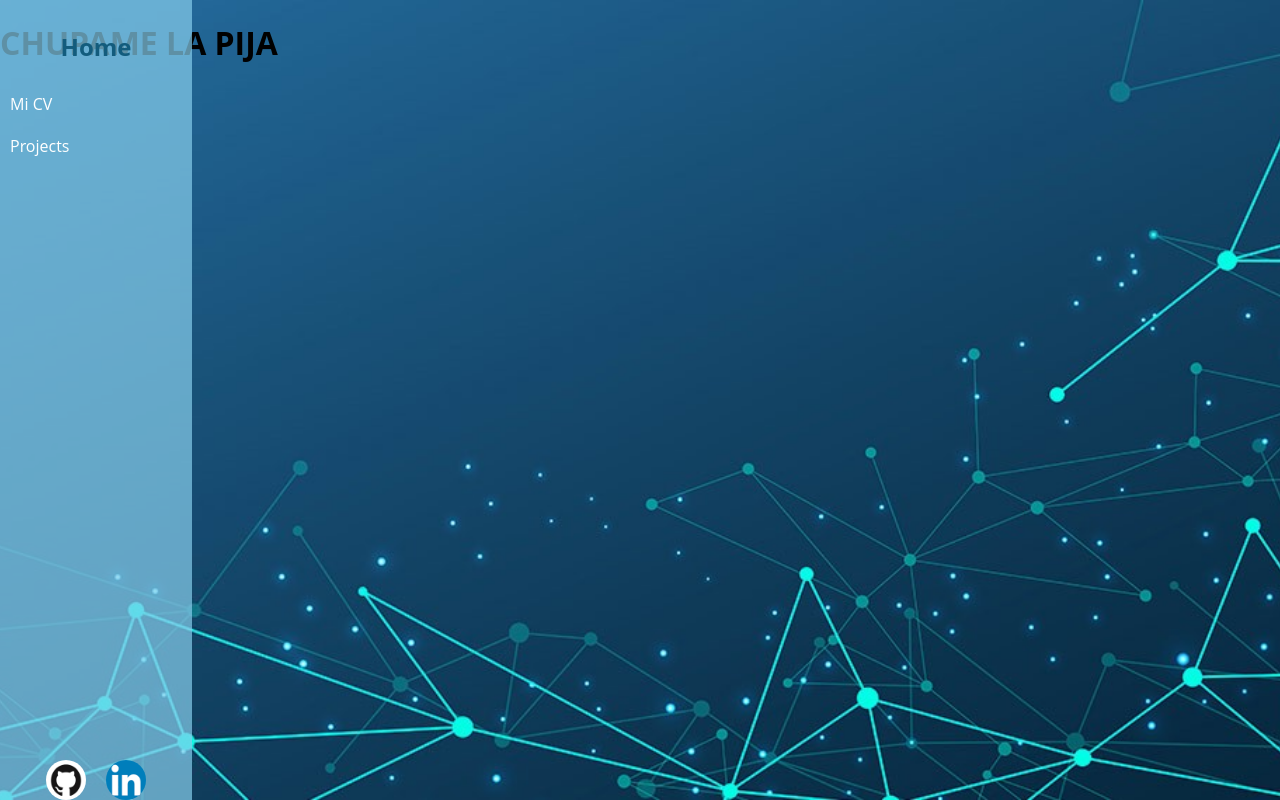
After one commit to ale-camer/personal_website, a Flask app: page /keyphrase_extraction in a window 1280 px wide. The commit adds this page. Run offline with Flask 3, Linux system fonts and the light colour scheme.

Commit message:
intentando agregar el primer proyecto

```diff
--- a/app.py
+++ b/app.py
@@ -10,5 +10,9 @@ def index():
 def mi_cv():
     return render_template('mi_cv.html')
 
+@app.route('/keyphrase_extraction')
+def keyphrase_extraction():
+    return render_template('keyphrase_extraction.html')
+
 if __name__ == '__main__':
     app.run(debug=True)
--- /dev/null
+++ b/keyphrase_extraction.py
@@ -0,0 +1,6 @@
+# -*- coding: utf-8 -*-
+"""
+Created on Sat May 25 01:17:17 2024
+
+@author: ale_c
+"""
--- /dev/null
+++ b/static/main.js
@@ -0,0 +1,11 @@
+$(document).ready(function(){
+    // Función para alternar la visibilidad del submenú de Mi CV
+    $("#cv-toggle").click(function(){
+        $("#cv-menu").toggle();
+    });
+
+    // Función para alternar la visibilidad del submenú de Projects
+    $("#projects-toggle").click(function(){
+        $("#projects-menu").toggle();
+    });
+});
--- a/static/styles.css
+++ b/static/styles.css
@@ -54,13 +54,45 @@ body {
     color: #fff; /* Letras en blanco */
 }
 
+/* .navbar .navbar-list a.dropdown-toggle {
+    cursor: pointer;
+}
+
 .navbar .navbar-list .dropdown .dropdown-menu {
     display: none;
     padding: 10px;
 }
 
-.navbar .navbar-list .dropdown:hover .dropdown-menu {
+.navbar .navbar-list .dropdown-toggle:focus + .dropdown-menu,
+.navbar .navbar-list .dropdown-menu:hover {
     display: block;
+} */
+
+.navbar .navbar-list a.dropdown-toggle {
+    cursor: pointer; /* Cambia el cursor a pointer */
+    position: relative; /* Necesario para el enfoque */
+}
+
+.navbar .navbar-list .dropdown .dropdown-menu {
+    display: none;
+    padding: 10px;
+}
+
+/* Mostrar el submenú cuando el enlace tiene el foco */
+.navbar .navbar-list .dropdown .dropdown-toggle:focus + .dropdown-menu,
+.navbar .navbar-list .dropdown .dropdown-toggle:focus-within + .dropdown-menu {
+    display: block;
+}
+
+/* Mostrar el submenú cuando se pasa el cursor sobre el submenú */
+.navbar .navbar-list .dropdown .dropdown-menu:hover,
+.navbar .navbar-list .dropdown .dropdown-menu:focus-within {
+    display: block;
+}
+
+/* Ocultar el submenú cuando se hace clic fuera */
+body {
+    outline: none;
 }
 
 .navbar .navbar-footer {
@@ -207,3 +239,21 @@ body {
     width: 100%;
     background-color: #2ecc71;
 }
+
+/* PROJECTS */
+
+.projects {
+    background: rgba(0, 0, 0, 0.7); /* Fondo semitransparente */
+    padding: 30px;
+    border-radius: 10px;
+    box-shadow: 0 0 10px rgba(0, 0, 0, 0.1);
+    margin: 20px auto;
+    width: 60%;
+    color: white;
+}
+
+.projects p {
+    text-align: left;
+    margin: 0;
+    color: white;
+}
--- a/templates/base.html
+++ b/templates/base.html
@@ -25,8 +25,8 @@
 
         <ul class="navbar-list">
             <li class="dropdown">
-                <a href="{{ url_for('mi_cv') }}">Mi CV</a>
-                <ul class="dropdown-menu">
+                <a id="cv-toggle" class="dropdown-toggle" tabindex="0" role="button" aria-expanded="false" aria-controls="cv-menu">Mi CV</a>
+                <ul class="dropdown-menu" id="cv-menu">
                     <li><a href="{{ url_for('mi_cv') }}#profile">Profile</a></li>
                     <li><a href="{{ url_for('mi_cv') }}#work-experience">Work Experience</a></li>
                     <li><a href="{{ url_for('mi_cv') }}#education">Education</a></li>
@@ -35,12 +35,12 @@
                 </ul>
             </li>
             <li class="dropdown">
-                <a href="#">Projects</a>
-                <ul class="dropdown-menu">
-                    <li><a href="#">Data Science</a></li>
-                    <li><a href="#">Data Analysis</a></li>
-                    <li><a href="#">Finance</a></li>
-                    <li><a href="#">Visualization</a></li>
+                <a id="projects-toggle" class="dropdown-toggle" tabindex="0" role="button" aria-expanded="false" aria-controls="projects-menu">Projects</a>
+                <ul class="dropdown-menu" id="projects-menu">
+                    <li><a href="{{ url_for('keyphrase_extraction') }}">Keyphrase Extraction</a></li>
+                    <li><a href="#">Project 2</a></li>
+                    <li><a href="#">Project 3</a></li>
+                    <li><a href="#">Project 4</a></li>
                 </ul>
             </li>
         </ul>
@@ -53,5 +53,16 @@
         </div>
 
     </nav>
+
+    <script src="https://code.jquery.com/jquery-3.6.0.min.js"></script>
+    <script src="{{ url_for('static', filename='main.js') }}"></script>
 </body>
+
 </html>
+
+<!--
+Keyphrase Extraction
+Topic Modelling
+Volatility Surface/Smile
+Seasonal time series forecasting
+ -->
--- /dev/null
+++ b/templates/keyphrase_extraction.html
@@ -0,0 +1,9 @@
+<!-- NO SE ENCUENTRA EN FUNCIONES -->
+
+{% extends 'base.html' %}
+
+{% block content %}
+
+<h1 class="keyphrase_extraction">CHUPAME LA PIJA</h1>
+
+{% endblock %}
--- a/templates/mi_cv.html
+++ b/templates/mi_cv.html
@@ -112,7 +112,7 @@
     <div class="skill">
         <div class="skill-name">Python</div>
         <div class="progress-bar-container">
-            <div class="progress-bar intermediate">Intermediate</div>
+            <div class="progress-bar advanced">Advance</div>
         </div>
     </div>
 
```
